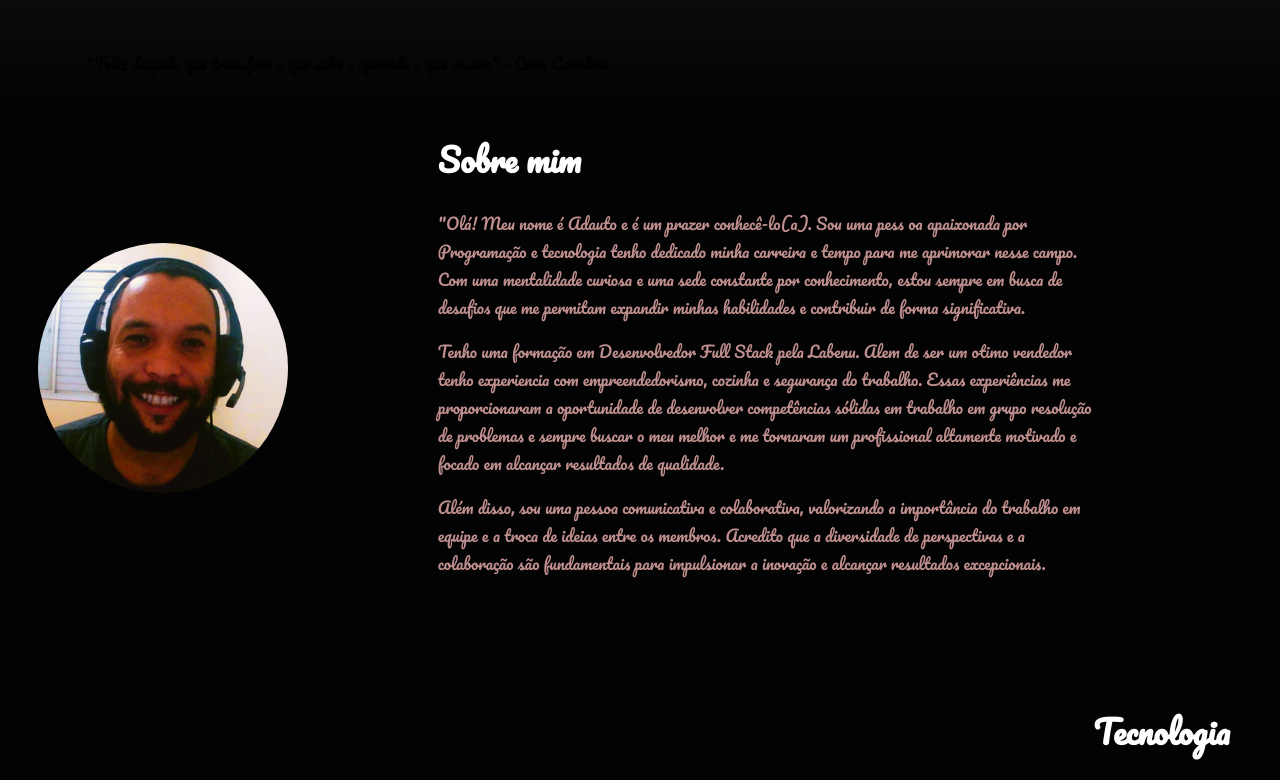
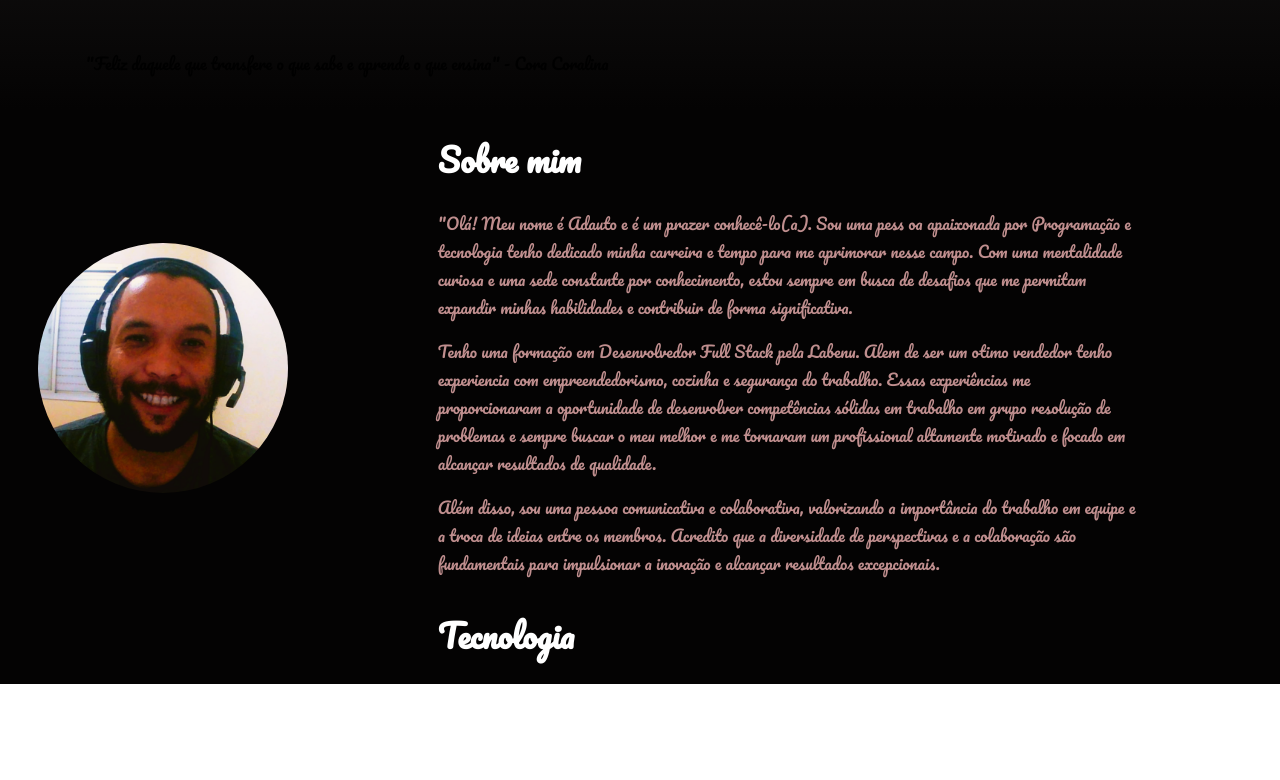
Before and after one commit to Otuada/Otuada, a React (Create React App) app in the folder portifolio01/portifolio01/: page / in a window 1280 px wide. Shown: the part 380-1160 px from the top of the page. After the commit the page ends 1064 px from the top, so only its background shows below. Built offline with nearby package versions, Linux system fonts and the light colour scheme.

Commit message:
portifolio home

```diff
--- a/portifolio01/portifolio01/src/Pages/Home/index.js
+++ b/portifolio01/portifolio01/src/Pages/Home/index.js
@@ -14,7 +14,7 @@ export default function Home() {
      <H1Sobre> Sobre mim </H1Sobre>
      <PpEscrita>"Olá! Meu nome é Adauto e é um prazer conhecê-lo(a).
          Sou uma pess
-oa apaixonada por Programação e tecnologia tenho dedicado
+         oa apaixonada por Programação e tecnologia tenho dedicado
          minha carreira e tempo para me aprimorar nesse campo. Com uma
          mentalidade curiosa e uma sede constante por conhecimento, estou
          sempre em busca de desafios que me permitam expandir minhas
@@ -34,10 +34,14 @@ oa apaixonada por Programação e tecnologia tenho dedicado
          valorizando a importância do trabalho em equipe e a troca
          de ideias entre os membros. Acredito que a diversidade de
          perspectivas e a colaboração são fundamentais para impulsionar
-         a inovação e alcançar resultados excepcionais.</PpEscrita>
+         a inovação e alcançar resultados excepcionais.
+         </PpEscrita>
+         <H1Tec>Tecnologia</H1Tec>
+
+
+
       </DivP>
       <div>
-         <H1Tec>Tecnologia</H1Tec>
       </div>
 
    </DivMain>
--- a/portifolio01/portifolio01/src/Pages/Home/styled.js
+++ b/portifolio01/portifolio01/src/Pages/Home/styled.js
@@ -35,6 +35,6 @@ export const DivP =styled.div`
 
 export const H1Tec =styled.h1`
     color: white;
-    margin-top: 593px;
+    margin-top: 30px;
     margin-right: 50px;
 `
```
